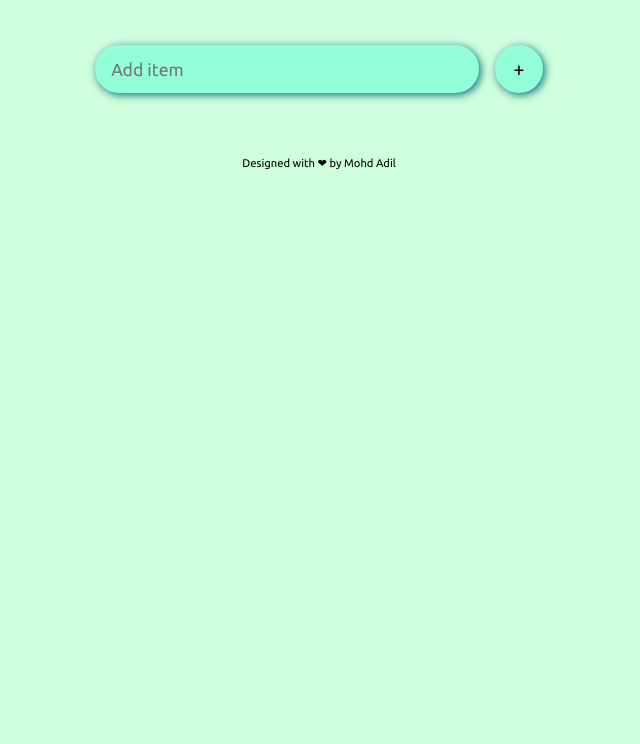
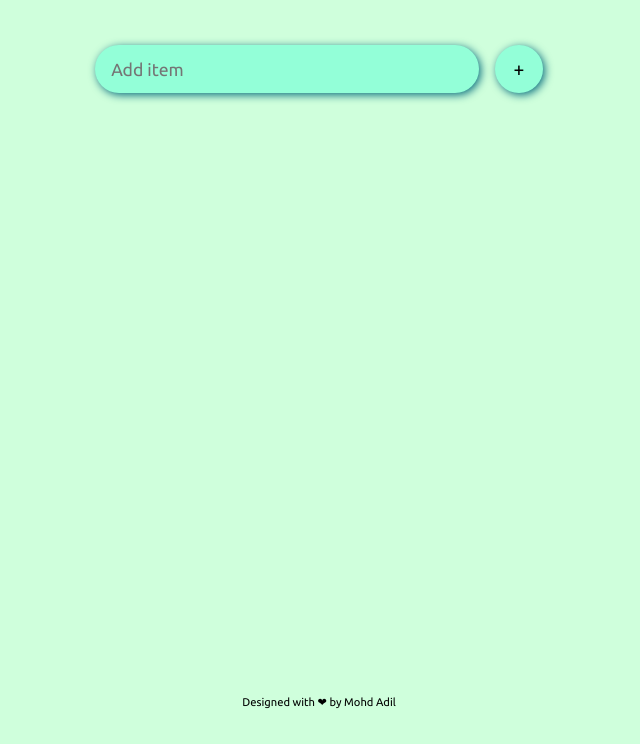
Before and after one commit to Mohd-Adil-JMI/To-Do-Web-App, a plain HTML site: page index.html in a window 1280 px wide. Shown: the part 56-800 px from the top of the page, without its empty margins (321-961 px from the left). Drawn offline with Linux system fonts and the light colour scheme; a web font is replaced by a local one.

Commit message:
Update test.css

```diff
--- a/test.css
+++ b/test.css
@@ -10,6 +10,7 @@ body{
 }
 .container{
     width: 100vw;
+    min-height:94vh;
     margin: auto;
     display: flex;
     flex-direction: column;
```
